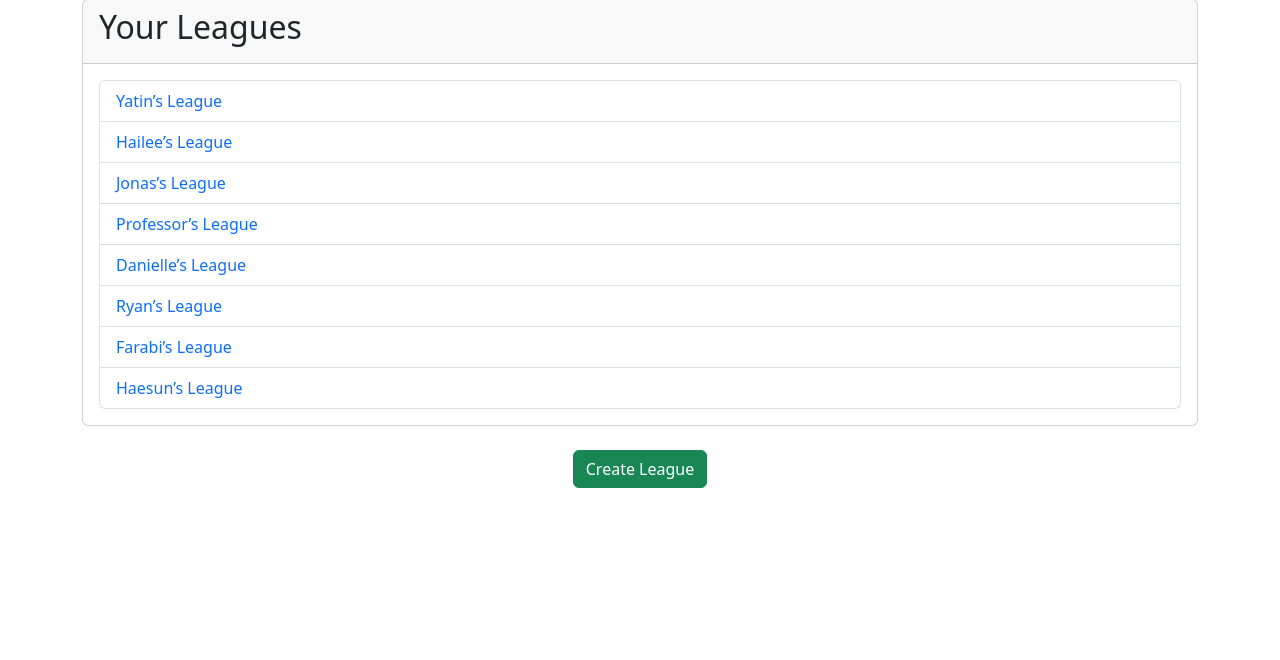
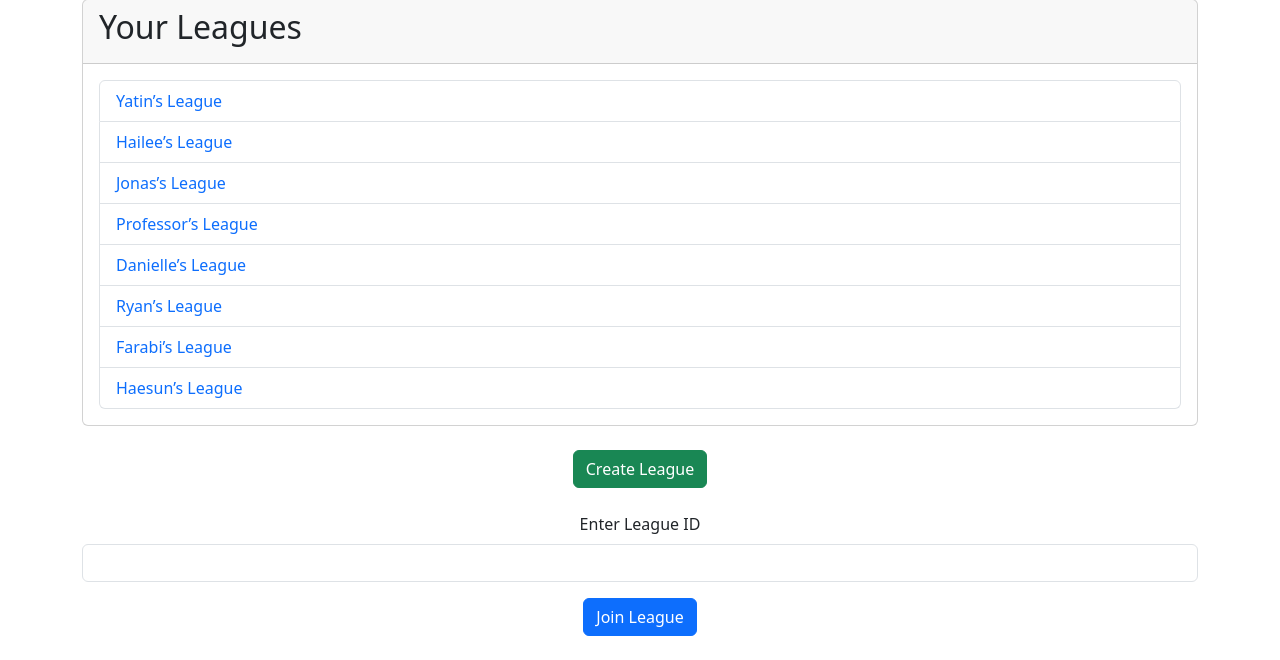
Before and after one commit to jonasdao808/fantasy_league, a Flask app: template templates/home.html in a window 1280 px wide. Shown: the part 234-894 px from the top of the page. Before the commit the page ends 722 px from the top, so only its background shows below. Run offline with Flask 3, Linux system fonts and the light colour scheme; the template is opened without the code that fills it: values that come from a table or form of the project are taken from there, others are empty; data comes from the database, SQL or seed files in the repository; parts of the project's set-up code (start-up, migrations or seed data) failed here and were passed over.

Commit message:
Update home.html
added join league form

```diff
--- a/templates/home.html
+++ b/templates/home.html
@@ -79,11 +79,25 @@
                 <a href="{{ url_for('edit_database') }}" class="btn btn-primary">Edit Database</a>
             </div>
         {% endif %}
+
+        <!-- create league button -->
         <div class="text-center mb-4">
             <form action="{{ url_for('create_league') }}" method="post">
                 <button type="submit" class="btn btn-success">Create League</button>
             </form>
         </div>
+
+        <!-- Join League Form -->
+        <div class="text-center mb-4">
+            <form action="{{ url_for('join_league') }}" method="post">
+                <div class="mb-3">
+                    <label for="league_id" class="form-label">Enter League ID</label>
+                    <input type="text" class="form-control" id="league_id" name="league_id" required>
+                </div>
+                <button type="submit" class="btn btn-primary">Join League</button>
+            </form>
+        </div>
+
     </div>
 
     <!-- Bootstrap JS -->
```
